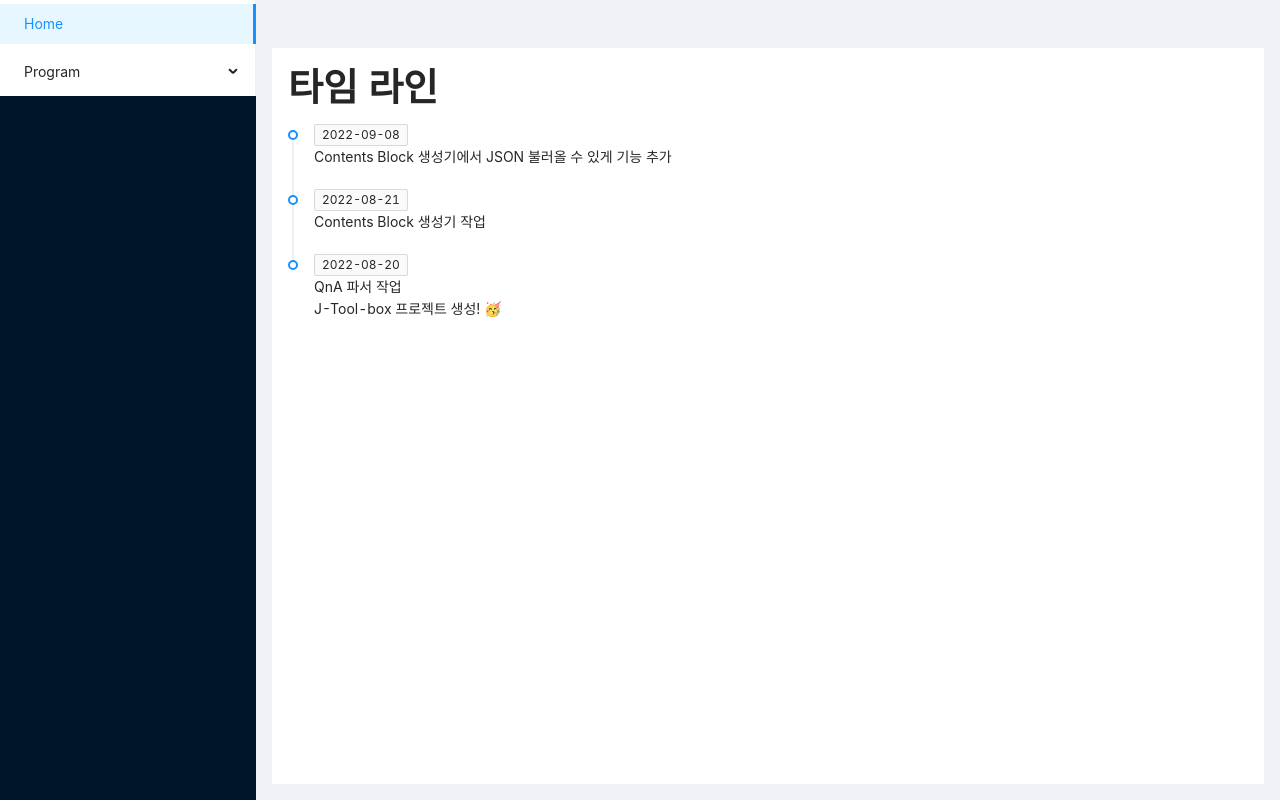
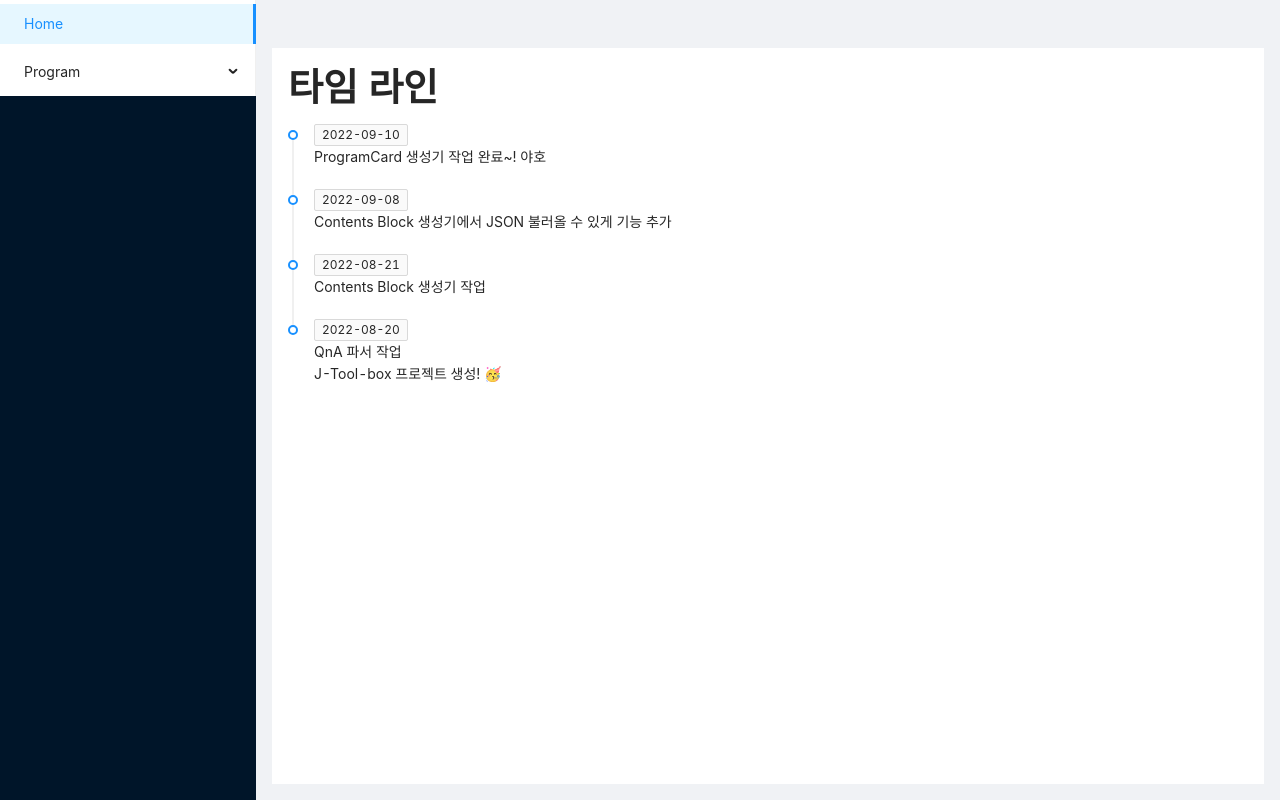
Before and after one commit to MaetDol/j-tool-box, a React (Create React App) app: page / in a window 1280 px wide. Built offline with nearby package versions, Linux system fonts and the light colour scheme; a web font is replaced by a local one.

Commit message:
프로그램 카드 로그 추가~! 야호

```diff
--- a/src/pages/Home/Home.model.ts
+++ b/src/pages/Home/Home.model.ts
@@ -1,4 +1,8 @@
 export const timeline: { timestamp: string; contents: string[] }[] = [
+  {
+    timestamp: "2022-09-10",
+    contents: ["ProgramCard 생성기 작업 완료~! 야호"],
+  },
   {
     timestamp: "2022-09-08",
     contents: ["Contents Block 생성기에서 JSON 불러올 수 있게 기능 추가"],
```
